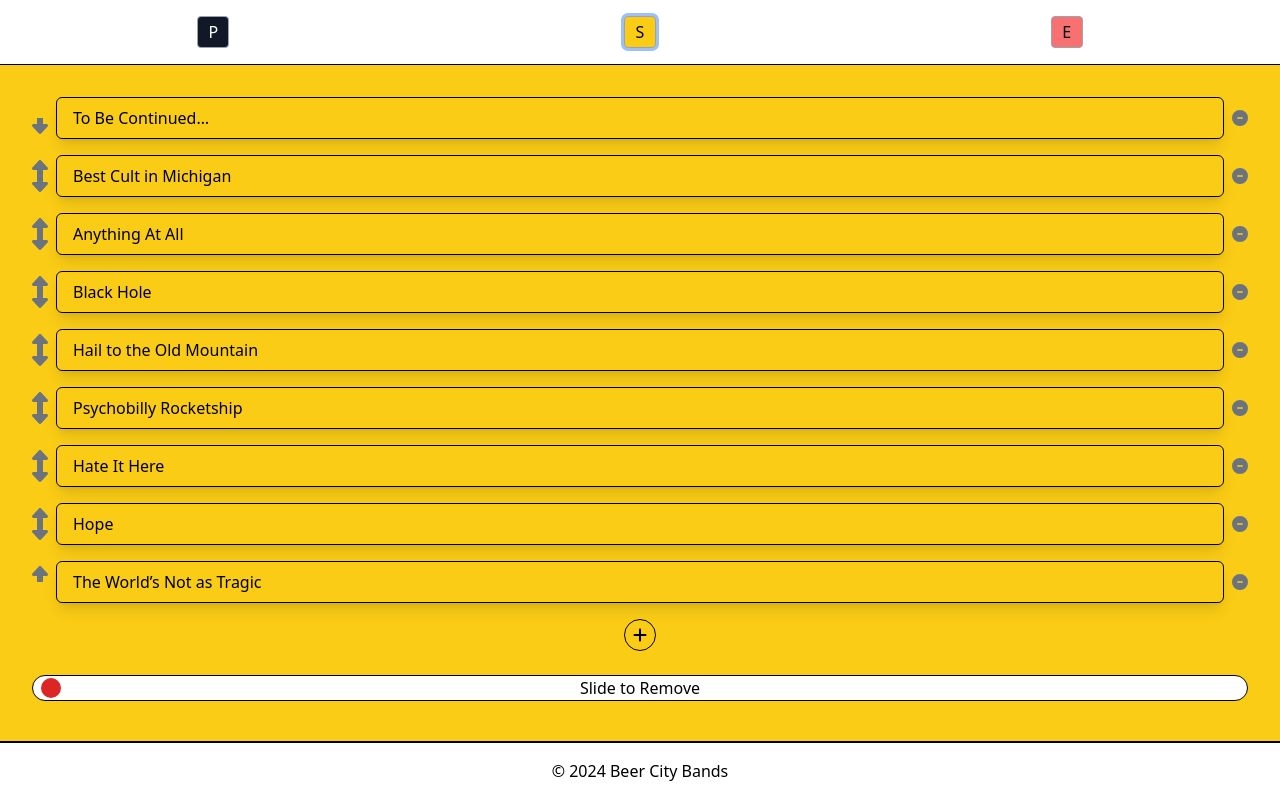
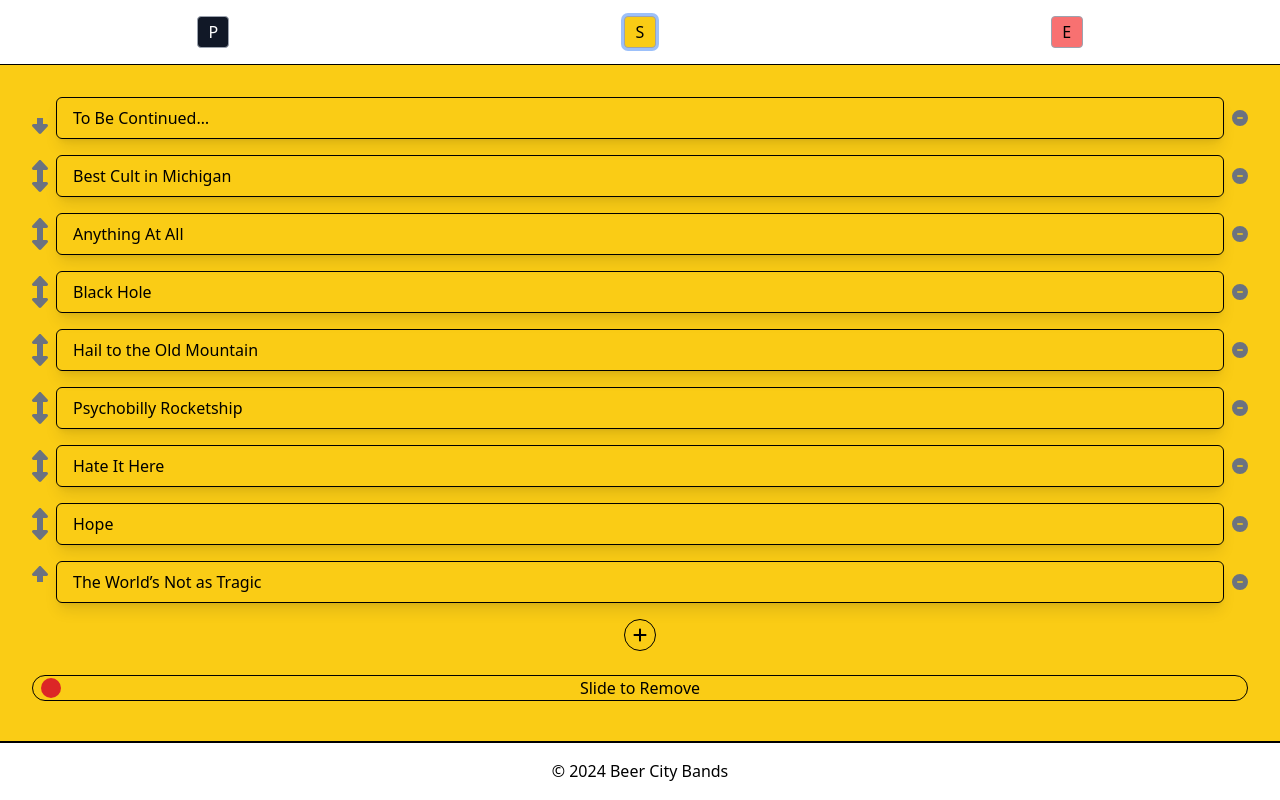
Before and after one commit to kylemichaelsullivan/kmSetList, a React (Vite) app: page / in a window 1280 px wide. Built offline with nearby package versions, Linux system fonts and the light colour scheme.

Commit message:
FIX: Style SliderRemoveAll

```diff
--- a/src/components/modes/Selecting/SliderRemoveAll.tsx
+++ b/src/components/modes/Selecting/SliderRemoveAll.tsx
@@ -56,7 +56,7 @@ function SliderRemoveAll() {
       <div className="flex w-full py-2">
         <input
           type="range"
-          className="slider appearance-none border border-black rounded-full ring-blue-500 cursor-pointer w-full p-2 hover:ring"
+          className="slider appearance-none bg-transparent border border-black rounded-full ring-blue-500 cursor-pointer w-full p-2 hover:ring"
           value={currentRangePosition}
           title="Slide from Left to Right to Reset"
           onMouseDown={handleMouseDown}
```
